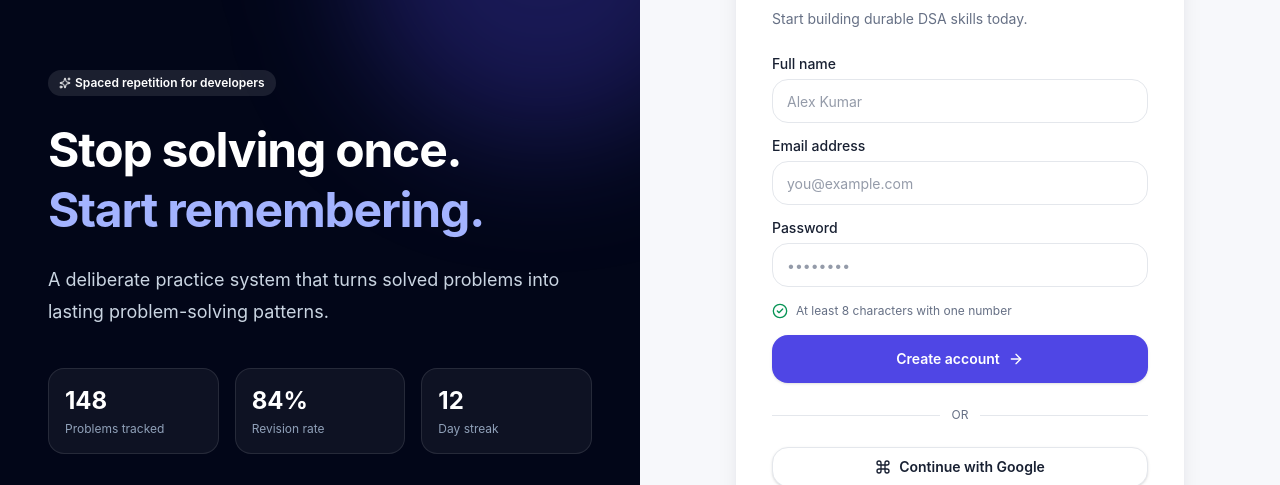
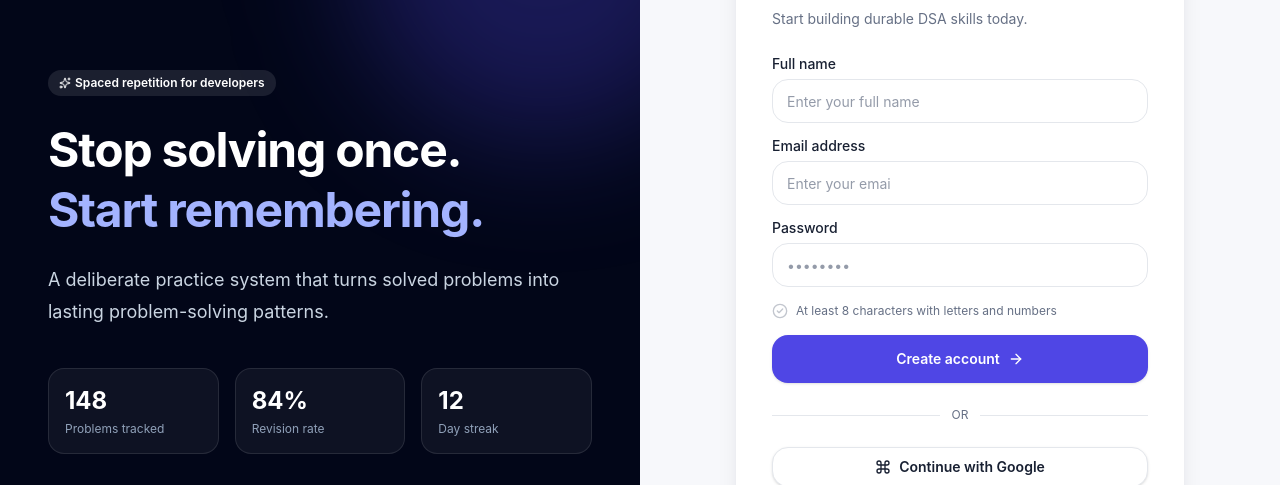
Before and after one commit to PranayKallepu/dsa-revision-tracker, a Next.js app: page /register in a window 1280 px wide. Shown: the part 148-633 px from the top of the page. Built offline with nearby package versions, Linux system fonts and the light colour scheme.

Commit message:
feat(auth): integrate AuthScreen, SessionProvider, dynamic header, and sidebar identity

```diff
--- a/src/app/layout.tsx
+++ b/src/app/layout.tsx
@@ -1,5 +1,6 @@
 import type { Metadata } from "next"
 import { siteConfig } from "@/config/site"
+import { SessionProvider } from "@/components/providers/session-provider"
 import "./globals.css"
 
 export const metadata: Metadata = {
@@ -12,7 +13,9 @@ export default function RootLayout({
 }: Readonly<{ children: React.ReactNode }>) {
   return (
     <html lang="en">
-      <body>{children}</body>
+      <body>
+        <SessionProvider>{children}</SessionProvider>
+      </body>
     </html>
   )
 }
--- a/src/components/layout/sidebar.tsx
+++ b/src/components/layout/sidebar.tsx
@@ -2,9 +2,20 @@
 
 import Link from "next/link"
 import { usePathname } from "next/navigation"
-import { Flame, MoreHorizontal, X } from "lucide-react"
+import { signOut, useSession } from "next-auth/react"
+import { Flame, LogOut, MoreHorizontal, X } from "lucide-react"
 import { Brand } from "./brand"
-import { Button, Card, Progress } from "@/components/ui"
+import {
+  Button,
+  Card,
+  DropdownMenu,
+  DropdownMenuContent,
+  DropdownMenuItem,
+  DropdownMenuLabel,
+  DropdownMenuSeparator,
+  DropdownMenuTrigger,
+  Progress,
+} from "@/components/ui"
 import { NAV_GROUPS } from "@/constants/navigation"
 import { cn } from "@/lib/utils"
 import type { Screen } from "@/types/navigation"
@@ -18,6 +29,18 @@ export interface SidebarProps {
 
 export function Sidebar({ open, close }: SidebarProps) {
   const pathname = usePathname()
+  const { data: session } = useSession()
+
+  const userName = session?.user?.name || "Alex Kumar"
+  const userEmail = session?.user?.email || "alex@example.com"
+  const initials =
+    userName
+      .split(" ")
+      .map((part) => part[0])
+      .filter(Boolean)
+      .slice(0, 2)
+      .join("")
+      .toUpperCase() || "U"
 
   const isItemActive = (href: string) => {
     if (href === "/dashboard") {
@@ -54,29 +77,30 @@ export function Sidebar({ open, close }: SidebarProps) {
             <X className="size-5" />
           </Button>
         </div>
-        <div className="mt-8 flex-1 space-y-7">
+        <div className="my-6 flex-1 space-y-6 overflow-y-auto">
           {NAV_GROUPS.map((group) => (
-            <div key={group.label}>
-              <div className="mb-2 px-3 text-[11px] font-bold uppercase tracking-widest text-muted-foreground/70">
+            <div key={group.label} className="space-y-1">
+              <div className="px-3 text-xs font-semibold uppercase tracking-wider text-muted-foreground">
                 {group.label}
               </div>
               <div className="space-y-1">
                 {group.items.map((item) => {
                   const Icon = item.icon
                   const active = isItemActive(item.href)
+
                   return (
                     <Link
-                      key={item.id}
+                      key={item.href}
                       href={item.href}
                       onClick={close}
                       className={cn(
-                        "flex w-full items-center gap-3 rounded-xl px-3 py-2.5 text-sm font-medium transition-colors",
+                        "flex items-center gap-3 rounded-xl px-3 py-2 text-sm font-medium transition-colors",
                         active
-                          ? "bg-secondary text-secondary-foreground"
+                          ? "bg-primary text-primary-foreground"
                           : "text-muted-foreground hover:bg-muted hover:text-foreground",
                       )}
                     >
-                      <Icon className="size-[18px]" />
+                      <Icon className="size-4 shrink-0" />
                       {item.label}
                       {item.id === "revision" && (
                         <span className="ml-auto rounded-full bg-primary px-2 py-0.5 text-[11px] text-primary-foreground">
@@ -100,18 +124,50 @@ export function Sidebar({ open, close }: SidebarProps) {
             3 more days to your record
           </div>
         </Card>
-        <button className="flex items-center gap-3 rounded-xl p-2 text-left hover:bg-muted">
+
+        <DropdownMenu>
+          <DropdownMenuTrigger asChild>
+            <button className="flex w-full items-center gap-3 rounded-xl p-2 text-left transition-colors hover:bg-muted">
+              {session?.user?.image ? (
+                // eslint-disable-next-line @next/next/no-img-element
+                <img
+                  src={session.user.image}
+                  alt={userName}
+                  className="size-9 rounded-full object-cover"
+                />
+              ) : (
                 <div className="flex size-9 items-center justify-center rounded-full bg-slate-900 text-xs font-bold text-white">
-            AK
+                  {initials}
                 </div>
+              )}
               <div className="min-w-0 flex-1">
-            <div className="truncate text-sm font-semibold">Alex Kumar</div>
+                <div className="truncate text-sm font-semibold">{userName}</div>
                 <div className="truncate text-xs text-muted-foreground">
-              alex@example.com
+                  {userEmail}
                 </div>
               </div>
               <MoreHorizontal className="size-4 text-muted-foreground" />
             </button>
+          </DropdownMenuTrigger>
+          <DropdownMenuContent align="end" className="w-56">
+            <DropdownMenuLabel className="font-normal">
+              <div className="flex flex-col space-y-1">
+                <p className="text-sm font-medium leading-none">{userName}</p>
+                <p className="text-xs leading-none text-muted-foreground">
+                  {userEmail}
+                </p>
+              </div>
+            </DropdownMenuLabel>
+            <DropdownMenuSeparator />
+            <DropdownMenuItem
+              className="cursor-pointer text-red-600 focus:text-red-600"
+              onClick={() => signOut({ callbackUrl: "/login" })}
+            >
+              <LogOut className="mr-2 size-4" />
+              Sign out
+            </DropdownMenuItem>
+          </DropdownMenuContent>
+        </DropdownMenu>
       </aside>
     </>
   )
--- /dev/null
+++ b/src/components/providers/session-provider.tsx
@@ -0,0 +1,7 @@
+"use client"
+
+import { SessionProvider as NextAuthSessionProvider } from "next-auth/react"
+
+export function SessionProvider({ children }: { children: React.ReactNode }) {
+  return <NextAuthSessionProvider>{children}</NextAuthSessionProvider>
+}
--- a/src/components/shared/auth-screen.tsx
+++ b/src/components/shared/auth-screen.tsx
@@ -3,7 +3,15 @@
 import { useState } from "react"
 import Link from "next/link"
 import { useRouter } from "next/navigation"
-import { ArrowRight, CheckCircle2, Command, Sparkles } from "lucide-react"
+import { signIn } from "next-auth/react"
+import {
+  AlertCircle,
+  ArrowRight,
+  CheckCircle2,
+  Command,
+  Loader2,
+  Sparkles,
+} from "lucide-react"
 import { Badge, Button, Card, Input, Label } from "@/components/ui"
 import { Brand } from "@/components/layout/brand"
 
@@ -12,15 +20,189 @@ export interface AuthScreenProps {
   initialMode?: "login" | "register"
 }
 
+interface ApiErrorDetail {
+  field?: string
+  message: string
+  code?: string
+}
+
+/**
+ * Extracts a specific, user-friendly error message from the standard API response.
+ * Prefers detailed field-level validation messages (e.g. from Zod) over generic high-level messages.
+ */
+function extractErrorMessage(data: unknown, fallbackMessage: string): string {
+  if (!data || typeof data !== "object") return fallbackMessage
+
+  const errorObj = (
+    data as {
+      error?: {
+        message?: string
+        details?: (ApiErrorDetail | string)[] | string
+      }
+    }
+  ).error
+
+  if (!errorObj) return fallbackMessage
+
+  // 1. If detailed field errors exist (e.g. Zod validation issues), display their specific message(s)
+  if (Array.isArray(errorObj.details) && errorObj.details.length > 0) {
+    const detailMessages = errorObj.details
+      .map((d) => (typeof d === "string" ? d : d.message))
+      .filter(Boolean)
+
+    if (detailMessages.length > 0) {
+      return detailMessages.join(". ")
+    }
+  }
+
+  // 2. If details is a direct string
+  if (typeof errorObj.details === "string" && errorObj.details.trim()) {
+    return errorObj.details
+  }
+
+  // 3. Fallback to top-level error message
+  if (errorObj.message && typeof errorObj.message === "string") {
+    return errorObj.message
+  }
+
+  return fallbackMessage
+}
+
 export function AuthScreen({ close, initialMode = "login" }: AuthScreenProps) {
   const [register, setRegister] = useState(initialMode === "register")
+  const [name, setName] = useState("")
+  const [email, setEmail] = useState("")
+  const [password, setPassword] = useState("")
+  const [isLoading, setIsLoading] = useState(false)
+  const [isGoogleLoading, setIsGoogleLoading] = useState(false)
+  const [errorMessage, setErrorMessage] = useState("")
   const router = useRouter()
 
-  const handleSubmit = () => {
+  const handleModeSwitch = (newModeIsRegister: boolean) => {
+    setRegister(newModeIsRegister)
+    setErrorMessage("")
+  }
+
+  const handleSubmit = async (e?: React.FormEvent) => {
+    if (e) e.preventDefault()
+    setErrorMessage("")
+
+    // Basic client-side validation
+    const trimmedEmail = email.trim()
+    if (!trimmedEmail) {
+      setErrorMessage("Please enter your email address.")
+      return
+    }
+
+    if (!password) {
+      setErrorMessage("Please enter your password.")
+      return
+    }
+
+    if (register) {
+      const trimmedName = name.trim()
+      if (!trimmedName) {
+        setErrorMessage("Please enter your full name.")
+        return
+      }
+
+      if (password.length < 8) {
+        setErrorMessage("Password must be at least 8 characters long.")
+        return
+      }
+
+      if (!/[a-zA-Z]/.test(password)) {
+        setErrorMessage("Password must contain at least one letter.")
+        return
+      }
+
+      if (!/[0-9]/.test(password)) {
+        setErrorMessage("Password must contain at least one number.")
+        return
+      }
+    }
+
+    setIsLoading(true)
+
+    try {
+      if (register) {
+        // Register API call
+        const response = await fetch("/api/auth/register", {
+          method: "POST",
+          headers: { "Content-Type": "application/json" },
+          body: JSON.stringify({
+            name: name.trim(),
+            email: trimmedEmail,
+            password,
+          }),
+        })
+
+        const data = await response.json()
+
+        if (!response.ok) {
+          const message = extractErrorMessage(data, "Registration failed. Please try again.")
+          setErrorMessage(message)
+          setIsLoading(false)
+          return
+        }
+
+        // Auto-login upon successful registration
+        const loginRes = await signIn("credentials", {
+          email: trimmedEmail,
+          password,
+          redirect: false,
+        })
+
+        if (loginRes?.error) {
+          // Registered but auto-login failed; switch to login view
+          setRegister(false)
+          setErrorMessage("Account created successfully! Please sign in with your password.")
+          setIsLoading(false)
+          return
+        }
+
         if (close) {
           close()
         } else {
           router.push("/dashboard")
+          router.refresh()
+        }
+      } else {
+        // Credentials Login
+        const result = await signIn("credentials", {
+          email: trimmedEmail,
+          password,
+          redirect: false,
+        })
+
+        if (result?.error) {
+          setErrorMessage("Invalid email or password. Please review your credentials.")
+          setIsLoading(false)
+          return
+        }
+
+        if (close) {
+          close()
+        } else {
+          router.push("/dashboard")
+          router.refresh()
+        }
+      }
+    } catch {
+      setErrorMessage("An unexpected network error occurred. Please try again.")
+    } finally {
+      setIsLoading(false)
+    }
+  }
+
+  const handleGoogleSignIn = async () => {
+    setIsGoogleLoading(true)
+    setErrorMessage("")
+    try {
+      await signIn("google", { callbackUrl: "/dashboard" })
+    } catch {
+      setErrorMessage("Failed to initiate Google sign in. Please try again.")
+      setIsGoogleLoading(false)
     }
   }
 
@@ -82,62 +264,132 @@ export function AuthScreen({ close, initialMode = "login" }: AuthScreenProps) {
               ? "Start building durable DSA skills today."
               : "Continue your path to problem-solving mastery."}
           </p>
-          <div className="mt-7 space-y-4">
+
+          {errorMessage && (
+            <div className="mt-4 flex items-start gap-2.5 rounded-lg border border-red-200 bg-red-50 p-3 text-xs text-red-700">
+              <AlertCircle className="mt-0.5 size-4 shrink-0" />
+              <div className="flex-1 font-medium leading-relaxed">{errorMessage}</div>
+            </div>
+          )}
+
+          <form onSubmit={handleSubmit} className="mt-7 space-y-4">
             {register && (
               <div>
-                <Label>Full name</Label>
-                <Input placeholder="Alex Kumar" />
+                <Label htmlFor="auth-name">Full name</Label>
+                <Input
+                  id="auth-name"
+                  placeholder="Enter your full name"
+                  value={name}
+                  onChange={(e) => setName(e.target.value)}
+                  disabled={isLoading}
+                  autoComplete="name"
+                />
               </div>
             )}
             <div>
-              <Label>Email address</Label>
-              <Input type="email" placeholder="you@example.com" />
+              <Label htmlFor="auth-email">Email address</Label>
+              <Input
+                id="auth-email"
+                type="email"
+                placeholder="Enter your emai"
+                value={email}
+                onChange={(e) => setEmail(e.target.value)}
+                disabled={isLoading}
+                autoComplete="email"
+              />
             </div>
             <div>
               <div className="flex justify-between">
-                <Label>Password</Label>
+                <Label htmlFor="auth-password">Password</Label>
                 {!register && (
-                  <button className="mb-2 text-xs font-semibold text-primary">
+                  <button
+                    type="button"
+                    tabIndex={-1}
+                    className="mb-2 text-xs font-semibold text-primary hover:underline"
+                    onClick={() => setErrorMessage("Password reset is not yet configured.")}
+                  >
                     Forgot password?
                   </button>
                 )}
               </div>
-              <Input type="password" placeholder="••••••••" />
+              <Input
+                id="auth-password"
+                type="password"
+                placeholder="••••••••"
+                value={password}
+                onChange={(e) => setPassword(e.target.value)}
+                disabled={isLoading}
+                autoComplete={register ? "new-password" : "current-password"}
+              />
             </div>
             {register && (
               <div className="flex gap-2 text-xs text-muted-foreground">
-                <CheckCircle2 className="size-4 text-success" />
-                At least 8 characters with one number
+                <CheckCircle2
+                  className={`size-4 shrink-0 ${
+                    password.length >= 8 && /[0-9]/.test(password) && /[a-zA-Z]/.test(password)
+                      ? "text-success"
+                      : "text-muted-foreground/40"
+                  }`}
+                />
+                At least 8 characters with letters and numbers
               </div>
             )}
-            <Button className="w-full" size="lg" onClick={handleSubmit}>
+            <Button className="w-full" size="lg" type="submit" disabled={isLoading || isGoogleLoading}>
+              {isLoading ? (
+                <>
+                  <Loader2 className="size-4 animate-spin" />
+                  {register ? "Creating account…" : "Signing in…"}
+                </>
+              ) : (
+                <>
                   {register ? "Create account" : "Sign in"}
                   <ArrowRight className="size-4" />
+                </>
+              )}
             </Button>
-          </div>
+          </form>
+
           <div className="my-6 flex items-center gap-3 text-xs text-muted-foreground">
             <div className="h-px flex-1 bg-border" />
             OR
             <div className="h-px flex-1 bg-border" />
           </div>
-          <Button className="w-full" variant="outline" onClick={handleSubmit}>
+
+          <Button
+            className="w-full"
+            variant="outline"
+            type="button"
+            onClick={handleGoogleSignIn}
+            disabled={isLoading || isGoogleLoading}
+          >
+            {isGoogleLoading ? (
+              <>
+                <Loader2 className="size-4 animate-spin" />
+                Connecting to Google…
+              </>
+            ) : (
+              <>
                 <Command className="size-4" />
                 Continue with Google
+              </>
+            )}
           </Button>
+
           <div className="mt-7 text-center text-sm text-muted-foreground">
             {register ? "Already have an account?" : "New to DSA Mastery?"}
             {close ? (
               <button
-                className="ml-1 font-semibold text-primary"
-                onClick={() => setRegister(!register)}
+                type="button"
+                className="ml-1 font-semibold text-primary hover:underline"
+                onClick={() => handleModeSwitch(!register)}
               >
                 {register ? "Sign in" : "Create an account"}
               </button>
             ) : (
               <Link
-                className="ml-1 font-semibold text-primary"
+                className="ml-1 font-semibold text-primary hover:underline"
                 href={register ? "/login" : "/register"}
-                onClick={() => setRegister(!register)}
+                onClick={() => handleModeSwitch(!register)}
               >
                 {register ? "Sign in" : "Create an account"}
               </Link>
```
Also changed, not shown: src/components/layout/header.tsx (+9 -14 lines). Lines whose indentation alone changed are shown as unchanged.
